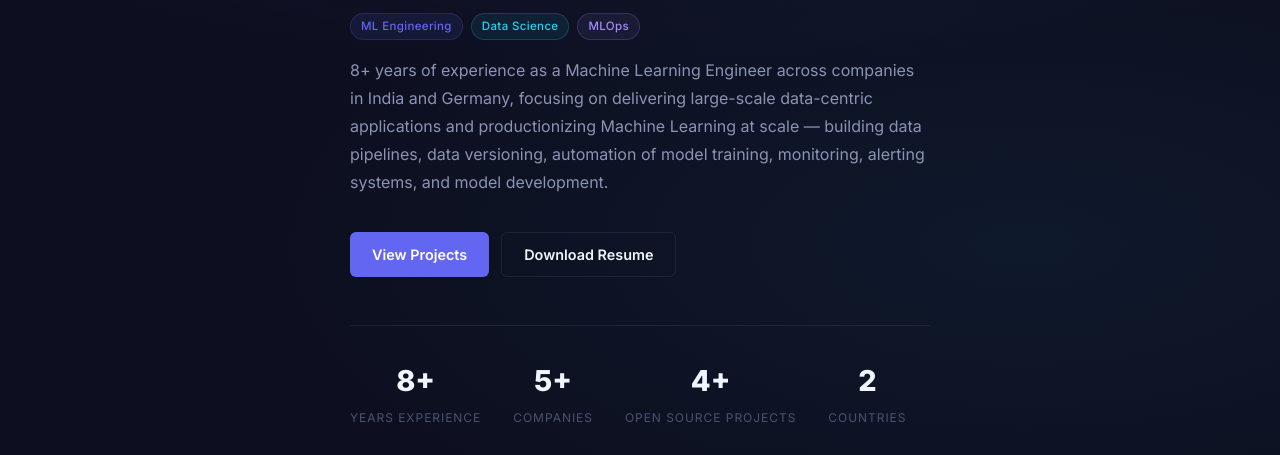
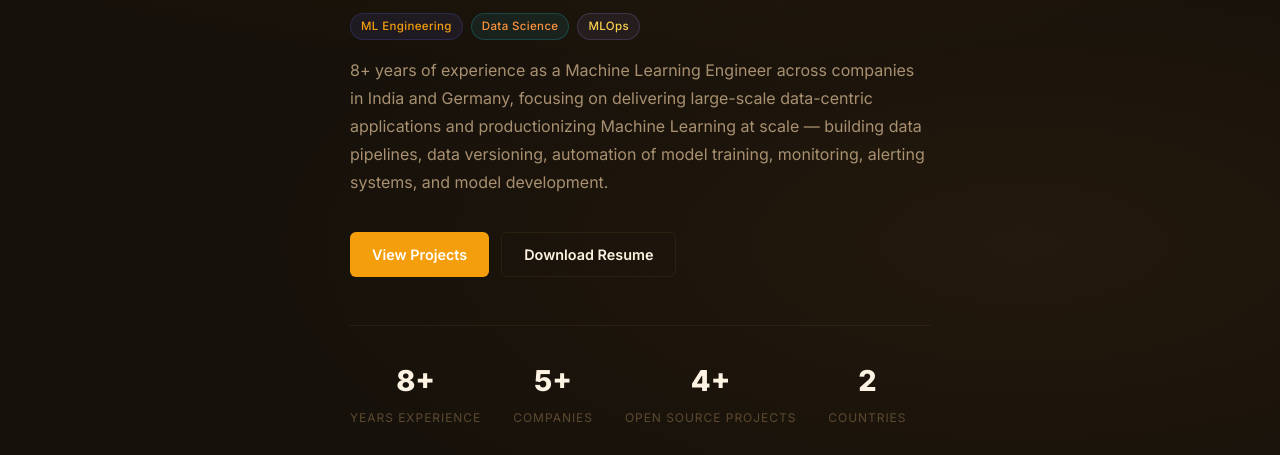
Before and after one commit to KshitijKarthick/website, a plain HTML site: page index.html in a window 1280 px wide. Shown: the part 261-716 px from the top of the page. Drawn offline with nearby package versions, Linux system fonts and the light colour scheme.

Commit message:
Warm dark theme

```diff
--- a/css/styles.css
+++ b/css/styles.css
@@ -2,26 +2,26 @@
 *, *::before, *::after { box-sizing: border-box; margin: 0; padding: 0; }
 
 :root {
-  --bg-0: #08091a;
-  --bg-1: #0d0f20;
-  --bg-2: #12152a;
-  --bg-card: #181b30;
-  --bg-card-hover: #1e2238;
-  --border: rgba(255, 255, 255, 0.07);
-  --border-active: rgba(99, 102, 241, 0.4);
-  --accent: #6366f1;
-  --accent-glow: rgba(99, 102, 241, 0.15);
-  --accent-2: #22d3ee;
-  --accent-3: #a78bfa;
-  --accent-green: #10b981;
-  --text-1: #f1f5ff;
-  --text-2: #8b93b5;
-  --text-3: #4b5272;
+  --bg-0: #0f0b06;
+  --bg-1: #16110a;
+  --bg-2: #1c160d;
+  --bg-card: #231a0f;
+  --bg-card-hover: #2a2013;
+  --border: rgba(255, 200, 100, 0.07);
+  --border-active: rgba(245, 158, 11, 0.35);
+  --accent: #f59e0b;
+  --accent-glow: rgba(245, 158, 11, 0.12);
+  --accent-2: #fb923c;
+  --accent-3: #fcd34d;
+  --accent-green: #34d399;
+  --text-1: #fef3e2;
+  --text-2: #a89070;
+  --text-3: #5c4a30;
   --radius: 12px;
   --radius-sm: 6px;
   --radius-lg: 20px;
-  --shadow: 0 4px 32px rgba(0, 0, 0, 0.5);
-  --shadow-sm: 0 2px 12px rgba(0, 0, 0, 0.3);
+  --shadow: 0 4px 32px rgba(0, 0, 0, 0.6);
+  --shadow-sm: 0 2px 12px rgba(0, 0, 0, 0.4);
   --transition: 0.2s ease;
   --max-width: 1140px;
   --nav-height: 64px;
@@ -113,7 +113,7 @@ code, .mono { font-family: "Fira Code", "Cascadia Code", monospace; }
 .nav-logo {
   font-size: 1.1rem; font-weight: 800; letter-spacing: -0.02em;
   color: var(--text-1); text-decoration: none;
-  background: linear-gradient(135deg, var(--accent), var(--accent-2));
+  background: linear-gradient(135deg, var(--accent-2), var(--accent));
   -webkit-background-clip: text; -webkit-text-fill-color: transparent; background-clip: text;
 }
 .nav-links {
@@ -136,8 +136,8 @@ code, .mono { font-family: "Fira Code", "Cascadia Code", monospace; }
 #hero {
   min-height: 100vh; display: flex; align-items: center;
   padding-top: var(--nav-height);
-  background: radial-gradient(ellipse 80% 50% at 50% -10%, rgba(99, 102, 241, 0.12), transparent),
-              radial-gradient(ellipse 60% 40% at 80% 60%, rgba(34, 211, 238, 0.05), transparent);
+  background: radial-gradient(ellipse 80% 50% at 50% -10%, rgba(245, 158, 11, 0.1), transparent),
+              radial-gradient(ellipse 60% 40% at 80% 60%, rgba(251, 146, 60, 0.06), transparent);
 }
 .hero-content { max-width: 700px; }
 .hero-badge {
@@ -153,7 +153,7 @@ code, .mono { font-family: "Fira Code", "Cascadia Code", monospace; }
 .hero-name {
   font-size: clamp(2.8rem, 7vw, 5rem); font-weight: 800;
   letter-spacing: -0.04em; line-height: 1.05;
-  background: linear-gradient(135deg, #fff 30%, var(--accent-3));
+  background: linear-gradient(135deg, var(--text-1) 30%, var(--accent-2));
   -webkit-background-clip: text; -webkit-text-fill-color: transparent; background-clip: text;
   margin-bottom: 8px;
 }
@@ -325,9 +325,9 @@ section:nth-child(even) { background: var(--bg-0); }
 .publications-conferences { display: grid; grid-template-columns: 1fr 1fr; gap: 48px; }
 .pub-card {
   background: var(--bg-card); border: 1px solid var(--border);
-  border: 1px solid rgba(99, 102, 241, 0.2);
+  border: 1px solid rgba(245, 158, 11, 0.2);
   border-radius: var(--radius); padding: 24px;
-  background: linear-gradient(135deg, var(--bg-card), rgba(99,102,241,0.05));
+  background: linear-gradient(135deg, var(--bg-card), rgba(245,158,11,0.05));
 }
 .pub-title { font-size: 1rem; font-weight: 700; color: var(--text-1); margin-bottom: 8px; line-height: 1.4; }
 .pub-venue { font-size: 0.8rem; color: var(--accent); margin-bottom: 6px; }
@@ -354,7 +354,7 @@ section:nth-child(even) { background: var(--bg-0); }
 /* ===== CONTACT ===== */
 #contact {
   text-align: center;
-  background: radial-gradient(ellipse 60% 60% at 50% 100%, rgba(99, 102, 241, 0.1), transparent);
+  background: radial-gradient(ellipse 60% 60% at 50% 100%, rgba(245, 158, 11, 0.08), transparent);
 }
 .contact-links { display: flex; justify-content: center; flex-wrap: wrap; gap: 14px; margin-top: 32px; }
 .contact-link {
--- a/js/app.js
+++ b/js/app.js
@@ -222,11 +222,11 @@ function renderChart(data) {
       datasets: [{
         data: data.expertise.map(d => d.value),
         backgroundColor: [
-          'rgba(99,102,241,0.7)', 'rgba(34,211,238,0.7)', 'rgba(167,139,250,0.7)',
-          'rgba(16,185,129,0.7)', 'rgba(251,191,36,0.7)'
+          'rgba(245,158,11,0.75)', 'rgba(251,146,60,0.75)', 'rgba(252,211,77,0.65)',
+          'rgba(52,211,153,0.65)', 'rgba(253,186,116,0.55)'
         ],
         borderColor: [
-          '#6366f1', '#22d3ee', '#a78bfa', '#10b981', '#fbbf24'
+          '#f59e0b', '#fb923c', '#fcd34d', '#34d399', '#fdba74'
         ],
         borderWidth: 1,
         borderRadius: 6,
@@ -245,12 +245,12 @@ function renderChart(data) {
       scales: {
         x: {
           min: 0, max: 100,
-          grid: { color: 'rgba(255,255,255,0.04)' },
-          ticks: { color: '#4b5272', callback: v => `${v}%` }
+          grid: { color: 'rgba(255,200,100,0.05)' },
+          ticks: { color: '#5c4a30', callback: v => `${v}%` }
         },
         y: {
           grid: { display: false },
-          ticks: { color: '#8b93b5', font: { size: 12 } }
+          ticks: { color: '#a89070', font: { size: 12 } }
         }
       }
     }
```
